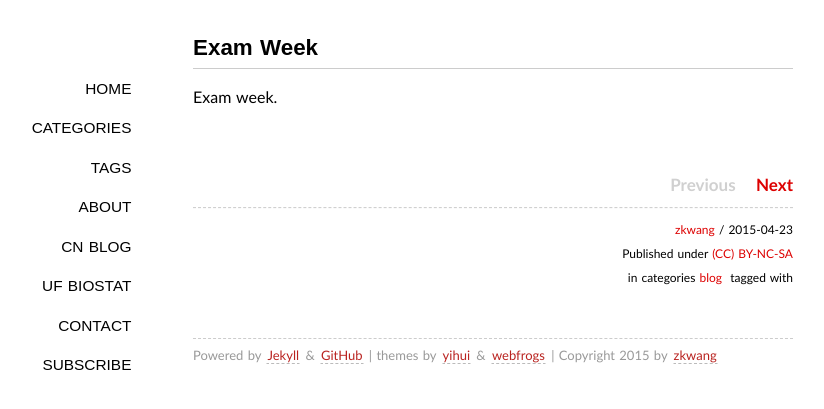
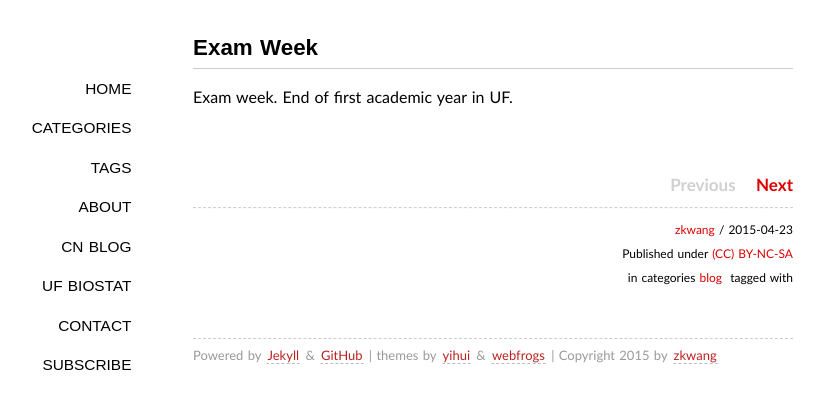
Before and after one commit to zkwang2014/zkwang2014.github.com, a Jekyll site: the page built from _posts/2015-04-23-examweek.md, in a window 1280 px wide. Shown: the top 409 px of the page, without its empty margins (147-971 px from the left). Built offline with Jekyll 4.4.1, drawn with Linux system fonts in a browser that asks for light colours; nearby versions of some CDN libraries; some web fonts are replaced; library files that are not in the unit come from our copies; Markdown is read by kramdown in place of the engine named in the settings; comment, search, counter and statistics services are not loaded.

Commit message:
Update 2015-04-23-examweek.md

```diff
--- a/_posts/2015-04-23-examweek.md
+++ b/_posts/2015-04-23-examweek.md
@@ -6,4 +6,4 @@ category: blog
 tags: []
 ---
 
-Exam week.
+Exam week. End of first academic year in UF.
```
